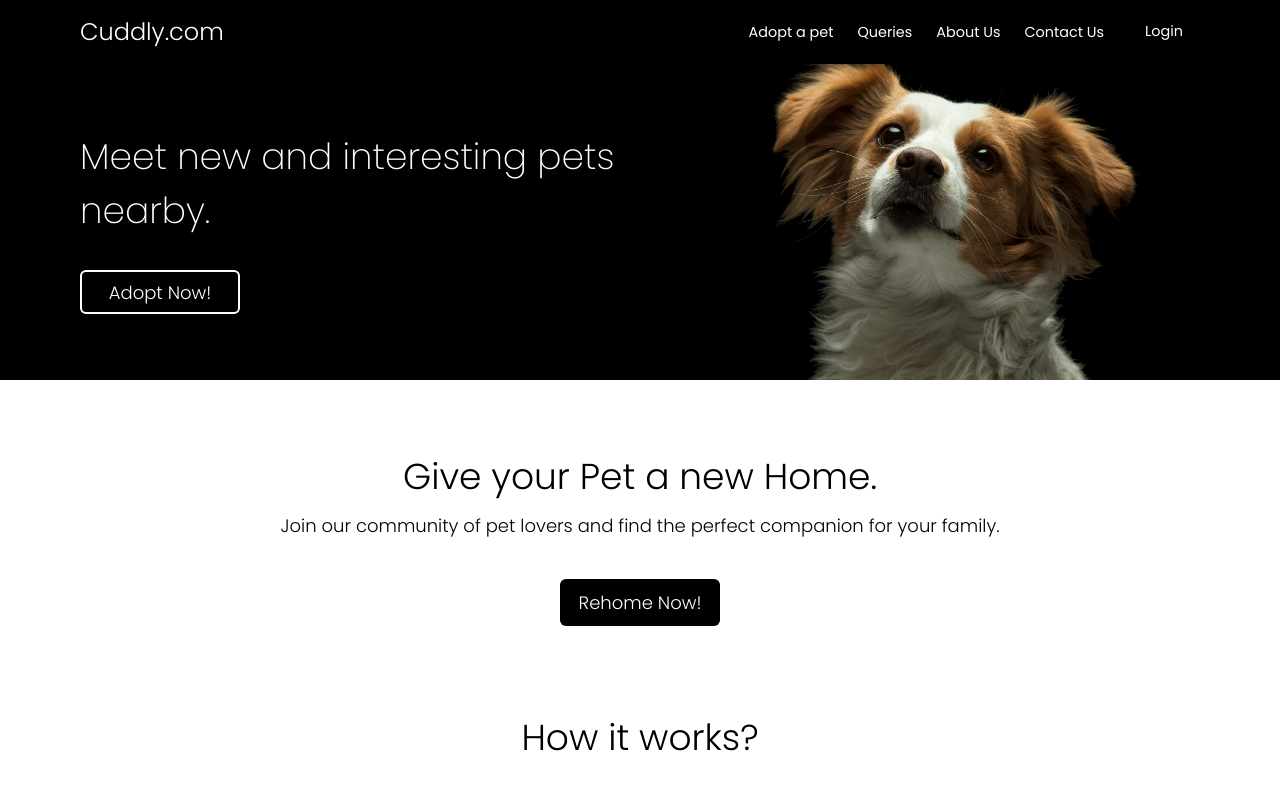
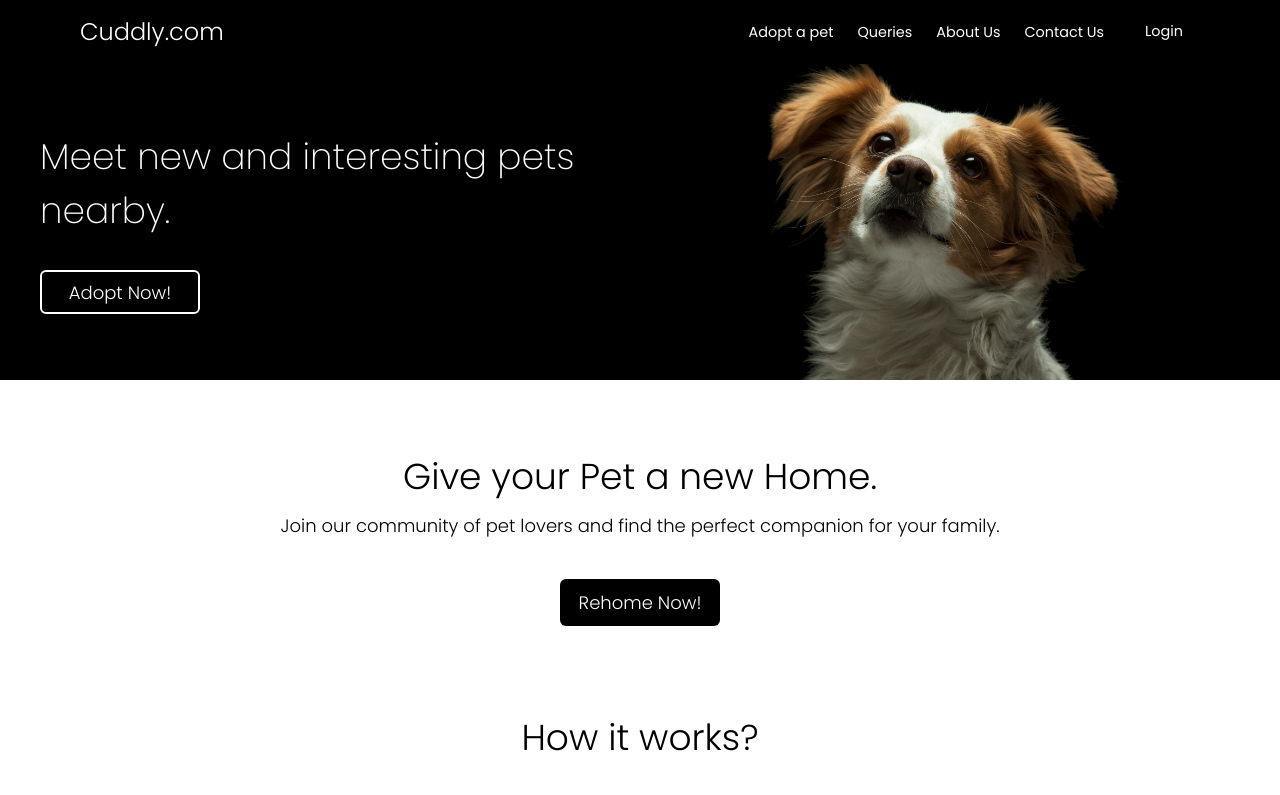
Before and after one commit to algovengers/cuddly, a React (Vite) app in the folder client/: page / in a window 1280 px wide. Shown: the top 795 px of the page. Built offline with nearby package versions, Linux system fonts and the light colour scheme; no server answers.

Commit message:
hero fix

```diff
--- a/client/src/pages/home.css
+++ b/client/src/pages/home.css
@@ -74,7 +74,7 @@ button {
   width: 100%;
   background-color: black;
   color: white;
-  padding-inline: 80px;
+  padding-inline: 40px;
   display: flex;
   justify-content: space-between;
   align-items: center;
@@ -114,7 +114,7 @@ button {
 }
 
 .top-section-image {
-  /* height: 360px; */
+  max-height: 360px;
 }
 
 .section-2 {
```
